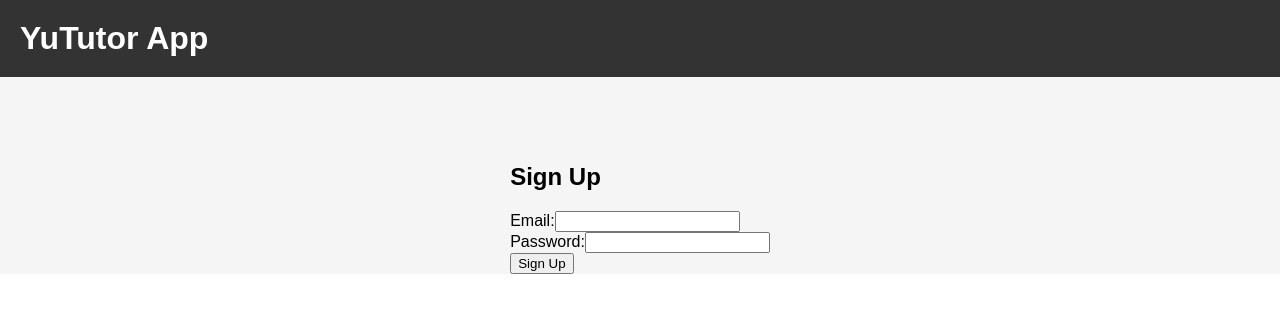
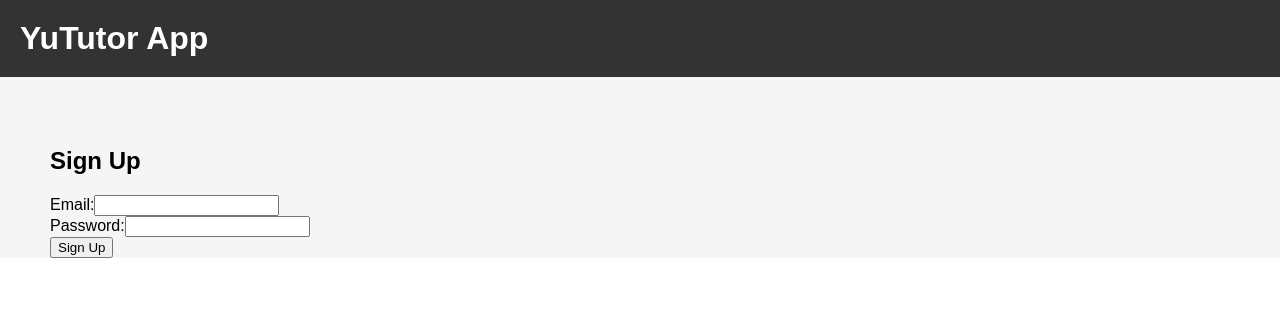
Before and after one commit to omarelfounti/YututorApp, a React (Create React App) app: page / in a window 1280 px wide. Shown: the top 312 px of the page. Built offline with nearby package versions, Linux system fonts and the light colour scheme.

Commit message:
Update App.css
puse grid en app-container

```diff
--- a/src/App.css
+++ b/src/App.css
@@ -1,6 +1,9 @@
 .app-container {
-  display: flex;
-  flex-direction: column;
+  display: grid;
+  grid-template-columns: repeat(3, 1fr);
+  grid-template-rows: repeat(3, 1fr);
+  grid-column-gap: 10px;
+  grid-row-gap: 10px;
   align-items: center;
   margin-top: 50px;
 }
```
